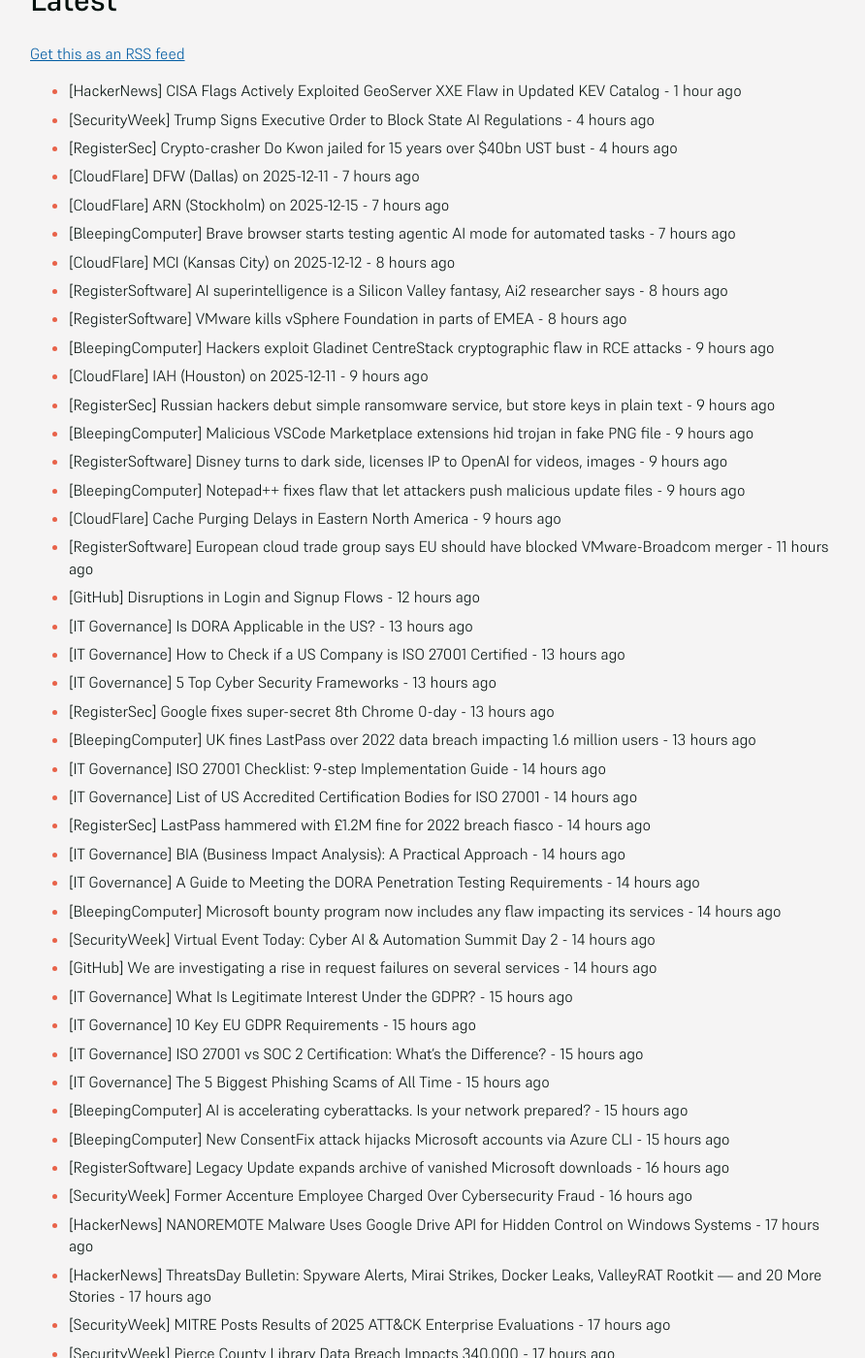
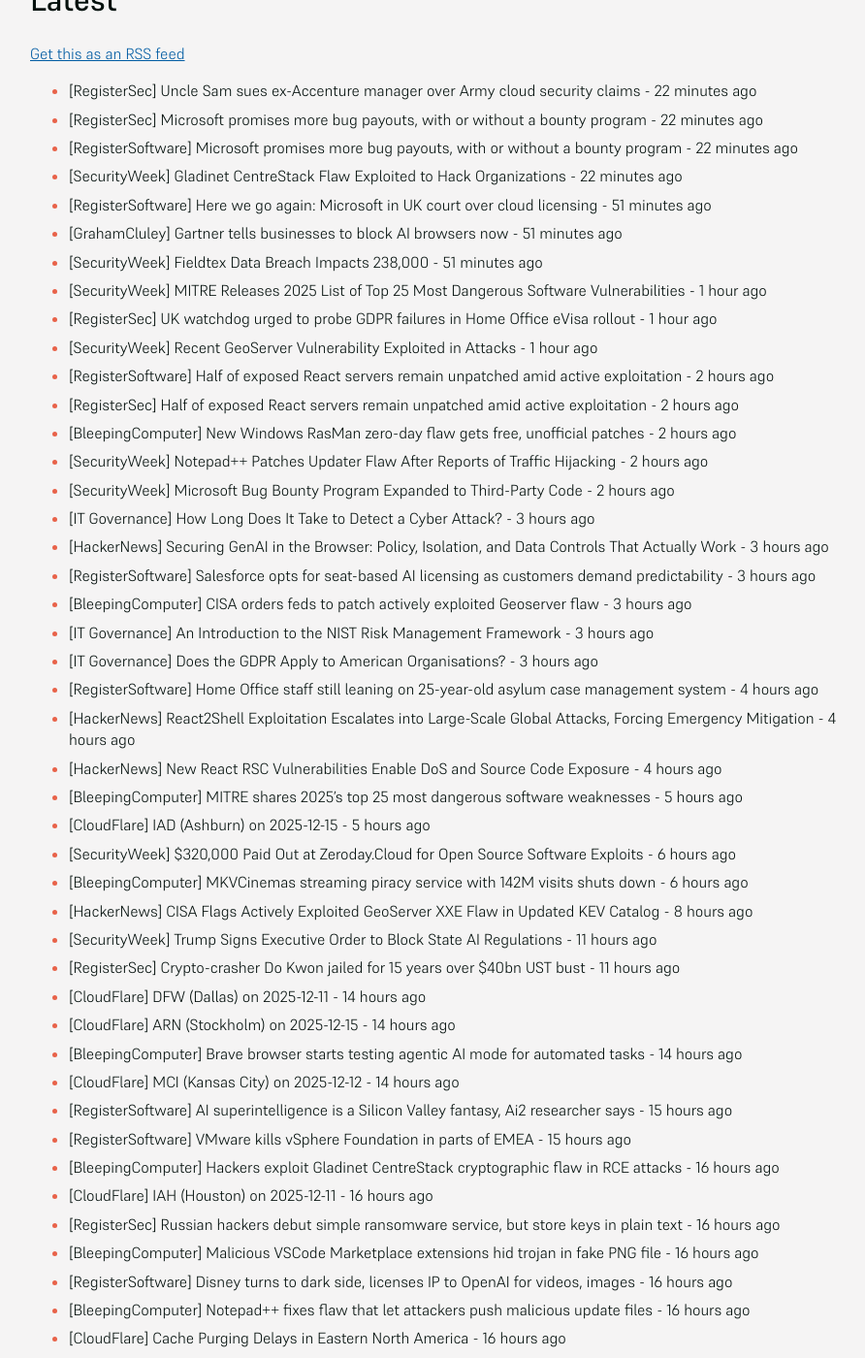
Before and after one commit to SecOpsNews/news, a Jekyll site: the page built from index.md, in a window 1280 px wide and 1400 px high, scrolled down 192 px. Shown: the whole window at 97% size, without its empty margins (193-1085 px from the left). Built offline with Jekyll 4.4.1, drawn with Linux system fonts in a browser that asks for light colours; some of the changed text lies outside the part shown.

Commit message:
New Feed

```diff
--- a/index.md
+++ b/index.md
@@ -9,72 +9,100 @@ description: Latest Updates
 
 <!-- SecOps start -->
 
-- [HackerNews] CISA Flags Actively Exploited GeoServer XXE Flaw in Updated KEV Catalog - 1 hour ago
-- [SecurityWeek] Trump Signs Executive Order to Block State AI Regulations - 4 hours ago
-- [RegisterSec] Crypto-crasher Do Kwon jailed for 15 years over $40bn UST bust - 4 hours ago
-- [CloudFlare] DFW (Dallas) on 2025-12-11 - 7 hours ago
-- [CloudFlare] ARN (Stockholm) on 2025-12-15 - 7 hours ago
-- [BleepingComputer] Brave browser starts testing agentic AI mode for automated tasks - 7 hours ago
-- [CloudFlare] MCI (Kansas City) on 2025-12-12 - 8 hours ago
-- [RegisterSoftware] AI superintelligence is a Silicon Valley fantasy, Ai2 researcher says - 8 hours ago
-- [RegisterSoftware] VMware kills vSphere Foundation in parts of EMEA - 8 hours ago
-- [BleepingComputer] Hackers exploit Gladinet CentreStack cryptographic flaw in RCE attacks - 9 hours ago
-- [CloudFlare] IAH (Houston) on 2025-12-11 - 9 hours ago
-- [RegisterSec] Russian hackers debut simple ransomware service, but store keys in plain text - 9 hours ago
-- [BleepingComputer] Malicious VSCode Marketplace extensions hid trojan in fake PNG file - 9 hours ago
-- [RegisterSoftware] Disney turns to dark side, licenses IP to OpenAI for videos, images - 9 hours ago
-- [BleepingComputer] Notepad++ fixes flaw that let attackers push malicious update files - 9 hours ago
-- [CloudFlare] Cache Purging Delays in Eastern North America - 9 hours ago
-- [RegisterSoftware] European cloud trade group says EU should have blocked VMware-Broadcom merger - 11 hours ago
-- [GitHub] Disruptions in Login and Signup Flows - 12 hours ago
-- [IT Governance] Is DORA Applicable in the US? - 13 hours ago
-- [IT Governance] How to Check if a US Company is ISO 27001 Certified - 13 hours ago
-- [IT Governance] 5 Top Cyber Security Frameworks - 13 hours ago
-- [RegisterSec] Google fixes super-secret 8th Chrome 0-day - 13 hours ago
-- [BleepingComputer] UK fines LastPass over 2022 data breach impacting 1.6 million users - 13 hours ago
-- [IT Governance] ISO 27001 Checklist: 9-step Implementation Guide - 14 hours ago
-- [IT Governance] List of US Accredited Certification Bodies for ISO 27001 - 14 hours ago
-- [RegisterSec] LastPass hammered with £1.2M fine for 2022 breach fiasco - 14 hours ago
-- [IT Governance] BIA (Business Impact Analysis): A Practical Approach - 14 hours ago
-- [IT Governance] A Guide to Meeting the DORA Penetration Testing Requirements - 14 hours ago
-- [BleepingComputer] Microsoft bounty program now includes any flaw impacting its services - 14 hours ago
-- [SecurityWeek] Virtual Event Today: Cyber AI & Automation Summit Day 2 - 14 hours ago
-- [GitHub] We are investigating a rise in request failures on several services - 14 hours ago
-- [IT Governance] What Is Legitimate Interest Under the GDPR? - 15 hours ago
-- [IT Governance] 10 Key EU GDPR Requirements - 15 hours ago
-- [IT Governance] ISO 27001 vs SOC 2 Certification: What’s the Difference? - 15 hours ago
-- [IT Governance] The 5 Biggest Phishing Scams of All Time - 15 hours ago
-- [BleepingComputer] AI is accelerating cyberattacks. Is your network prepared? - 15 hours ago
-- [BleepingComputer] New ConsentFix attack hijacks Microsoft accounts via Azure CLI - 15 hours ago
-- [RegisterSoftware] Legacy Update expands archive of vanished Microsoft downloads - 16 hours ago
-- [SecurityWeek] Former Accenture Employee Charged Over Cybersecurity Fraud - 16 hours ago
-- [HackerNews] NANOREMOTE Malware Uses Google Drive API for Hidden Control on Windows Systems - 17 hours ago
-- [HackerNews] ThreatsDay Bulletin: Spyware Alerts, Mirai Strikes, Docker Leaks, ValleyRAT Rootkit — and 20 More Stories - 17 hours ago
-- [SecurityWeek] MITRE Posts Results of 2025 ATT&CK Enterprise Evaluations - 17 hours ago
-- [SecurityWeek] Pierce County Library Data Breach Impacts 340,000 - 17 hours ago
-- [RegisterSec] Researcher claims Salt Typhoon spies attended Cisco training scheme - 17 hours ago
-- [BleepingComputer] Hackers exploit unpatched Gogs zero-day to breach 700 servers - 17 hours ago
-- [HackerNews] The Impact of Robotic Process Automation (RPA) on Identity and Access Management - 17 hours ago
-- [RegisterSoftware] Trump's AI 'Genesis Mission' emerges from Land of Confusion - 17 hours ago
-- [SecurityWeek] Unpatched Gogs Zero-Day Exploited for Months - 18 hours ago
-- [SecurityWeek] Wide Range of Malware Delivered in React2Shell Attacks - 18 hours ago
-- [RegisterSoftware] Microsoft research shows chatbots seeping into everyday life - 18 hours ago
-- [HackerNews] WIRTE Leverages AshenLoader Sideloading to Install the AshTag Espionage Backdoor - 19 hours ago
-- [RegisterSec] 10K Docker images spray live cloud creds across the internet - 19 hours ago
-- [RegisterSoftware] 10K Docker images spray live cloud creds across the internet - 19 hours ago
-- [HackerNews] Unpatched Gogs Zero-Day Exploited Across 700+ Instances Amid Active Attacks - 20 hours ago
-- [SecurityWeek] IBM Patches Over 100 Vulnerabilities - 20 hours ago
-- [BleepingComputer] Microsoft fixes Windows Explorer white flashes in dark mode - 20 hours ago
-- [RegisterSoftware] Airbus exec: Most CIOs in Europe will not finish SAP ECC6 migration by 2030 - 20 hours ago
-- [HackerNews] Chrome Targeted by Active In-the-Wild Exploit Tied to Undisclosed High-Severity Flaw - 20 hours ago
-- [RegisterSec] Users report chaos as Legal Aid Agency stumbles back online after cyberattack - 21 hours ago
-- [CloudFlare] EZE (Buenos Aires) on 2025-12-11 - 21 hours ago
-- [CloudFlare] Cloudflare Abuse form Issues - 21 hours ago
-- [CloudFlare] Network Performance Issues in Brazil - 21 hours ago
-- [BleepingComputer] Google fixes eighth Chrome zero-day exploited in attacks in 2025 - 22 hours ago
-- [CloudFlare] SIN (Singapore) on 2025-12-15 - 22 hours ago
-- [CloudFlare] SIN (Singapore) on 2025-12-16 - 22 hours ago
-- [SecurityWeek] Google Patches Mysterious Chrome Zero-Day Exploited in the Wild - 23 hours ago
+- [RegisterSec] Uncle Sam sues ex-Accenture manager over Army cloud security claims - 22 minutes ago
+- [RegisterSec] Microsoft promises more bug payouts, with or without a bounty program - 22 minutes ago
+- [RegisterSoftware] Microsoft promises more bug payouts, with or without a bounty program - 22 minutes ago
+- [SecurityWeek] Gladinet CentreStack Flaw Exploited to Hack Organizations - 22 minutes ago
+- [RegisterSoftware] Here we go again: Microsoft in UK court over cloud licensing - 51 minutes ago
+- [GrahamCluley] Gartner tells businesses to block AI browsers now - 51 minutes ago
+- [SecurityWeek] Fieldtex Data Breach Impacts 238,000 - 51 minutes ago
+- [SecurityWeek] MITRE Releases 2025 List of Top 25 Most Dangerous Software Vulnerabilities - 1 hour ago
+- [RegisterSec] UK watchdog urged to probe GDPR failures in Home Office eVisa rollout - 1 hour ago
+- [SecurityWeek] Recent GeoServer Vulnerability Exploited in Attacks - 1 hour ago
+- [RegisterSoftware] Half of exposed React servers remain unpatched amid active exploitation - 2 hours ago
+- [RegisterSec] Half of exposed React servers remain unpatched amid active exploitation - 2 hours ago
+- [BleepingComputer] New Windows RasMan zero-day flaw gets free, unofficial patches - 2 hours ago
+- [SecurityWeek] Notepad++ Patches Updater Flaw After Reports of Traffic Hijacking - 2 hours ago
+- [SecurityWeek] Microsoft Bug Bounty Program Expanded to Third-Party Code - 2 hours ago
+- [IT Governance] How Long Does It Take to Detect a Cyber Attack? - 3 hours ago
+- [HackerNews] Securing GenAI in the Browser: Policy, Isolation, and Data Controls That Actually Work - 3 hours ago
+- [RegisterSoftware] Salesforce opts for seat-based AI licensing as customers demand predictability - 3 hours ago
+- [BleepingComputer] CISA orders feds to patch actively exploited Geoserver flaw - 3 hours ago
+- [IT Governance] An Introduction to the NIST Risk Management Framework - 3 hours ago
+- [IT Governance] Does the GDPR Apply to American Organisations? - 3 hours ago
+- [RegisterSoftware] Home Office staff still leaning on 25-year-old asylum case management system - 4 hours ago
+- [HackerNews] React2Shell Exploitation Escalates into Large-Scale Global Attacks, Forcing Emergency Mitigation - 4 hours ago
+- [HackerNews] New React RSC Vulnerabilities Enable DoS and Source Code Exposure - 4 hours ago
+- [BleepingComputer] MITRE shares 2025's top 25 most dangerous software weaknesses - 5 hours ago
+- [CloudFlare] IAD (Ashburn) on 2025-12-15 - 5 hours ago
+- [SecurityWeek] $320,000 Paid Out at Zeroday.Cloud for Open Source Software Exploits - 6 hours ago
+- [BleepingComputer] MKVCinemas streaming piracy service with 142M visits shuts down - 6 hours ago
+- [HackerNews] CISA Flags Actively Exploited GeoServer XXE Flaw in Updated KEV Catalog - 8 hours ago
+- [SecurityWeek] Trump Signs Executive Order to Block State AI Regulations - 11 hours ago
+- [RegisterSec] Crypto-crasher Do Kwon jailed for 15 years over $40bn UST bust - 11 hours ago
+- [CloudFlare] DFW (Dallas) on 2025-12-11 - 14 hours ago
+- [CloudFlare] ARN (Stockholm) on 2025-12-15 - 14 hours ago
+- [BleepingComputer] Brave browser starts testing agentic AI mode for automated tasks - 14 hours ago
+- [CloudFlare] MCI (Kansas City) on 2025-12-12 - 14 hours ago
+- [RegisterSoftware] AI superintelligence is a Silicon Valley fantasy, Ai2 researcher says - 15 hours ago
+- [RegisterSoftware] VMware kills vSphere Foundation in parts of EMEA - 15 hours ago
+- [BleepingComputer] Hackers exploit Gladinet CentreStack cryptographic flaw in RCE attacks - 16 hours ago
+- [CloudFlare] IAH (Houston) on 2025-12-11 - 16 hours ago
+- [RegisterSec] Russian hackers debut simple ransomware service, but store keys in plain text - 16 hours ago
+- [BleepingComputer] Malicious VSCode Marketplace extensions hid trojan in fake PNG file - 16 hours ago
+- [RegisterSoftware] Disney turns to dark side, licenses IP to OpenAI for videos, images - 16 hours ago
+- [BleepingComputer] Notepad++ fixes flaw that let attackers push malicious update files - 16 hours ago
+- [CloudFlare] Cache Purging Delays in Eastern North America - 16 hours ago
+- [RegisterSoftware] European cloud trade group says EU should have blocked VMware-Broadcom merger - 18 hours ago
+- [GitHub] Disruptions in Login and Signup Flows - 19 hours ago
+- [IT Governance] Is DORA Applicable in the US? - 20 hours ago
+- [IT Governance] How to Check if a US Company is ISO 27001 Certified - 20 hours ago
+- [IT Governance] 5 Top Cyber Security Frameworks - 20 hours ago
+- [RegisterSec] Google fixes super-secret 8th Chrome 0-day - 20 hours ago
+- [BleepingComputer] UK fines LastPass over 2022 data breach impacting 1.6 million users - 20 hours ago
+- [IT Governance] ISO 27001 Checklist: 9-step Implementation Guide - 21 hours ago
+- [IT Governance] List of US Accredited Certification Bodies for ISO 27001 - 21 hours ago
+- [RegisterSec] LastPass hammered with £1.2M fine for 2022 breach fiasco - 21 hours ago
+- [IT Governance] BIA (Business Impact Analysis): A Practical Approach - 21 hours ago
+- [IT Governance] A Guide to Meeting the DORA Penetration Testing Requirements - 21 hours ago
+- [BleepingComputer] Microsoft bounty program now includes any flaw impacting its services - 21 hours ago
+- [SecurityWeek] Virtual Event Today: Cyber AI & Automation Summit Day 2 - 21 hours ago
+- [GitHub] We are investigating a rise in request failures on several services - 21 hours ago
+- [IT Governance] What Is Legitimate Interest Under the GDPR? - 22 hours ago
+- [IT Governance] 10 Key EU GDPR Requirements - 22 hours ago
+- [IT Governance] ISO 27001 vs SOC 2 Certification: What’s the Difference? - 22 hours ago
+- [IT Governance] The 5 Biggest Phishing Scams of All Time - 22 hours ago
+- [BleepingComputer] AI is accelerating cyberattacks. Is your network prepared? - 22 hours ago
+- [BleepingComputer] New ConsentFix attack hijacks Microsoft accounts via Azure CLI - 22 hours ago
+- [RegisterSoftware] Legacy Update expands archive of vanished Microsoft downloads - 23 hours ago
+- [SecurityWeek] Former Accenture Employee Charged Over Cybersecurity Fraud - 23 hours ago
+- [HackerNews] NANOREMOTE Malware Uses Google Drive API for Hidden Control on Windows Systems - 1 day ago
+- [HackerNews] ThreatsDay Bulletin: Spyware Alerts, Mirai Strikes, Docker Leaks, ValleyRAT Rootkit — and 20 More Stories - 1 day ago
+- [SecurityWeek] MITRE Posts Results of 2025 ATT&CK Enterprise Evaluations - 1 day ago
+- [SecurityWeek] Pierce County Library Data Breach Impacts 340,000 - 1 day ago
+- [RegisterSec] Researcher claims Salt Typhoon spies attended Cisco training scheme - 1 day ago
+- [BleepingComputer] Hackers exploit unpatched Gogs zero-day to breach 700 servers - 1 day ago
+- [HackerNews] The Impact of Robotic Process Automation (RPA) on Identity and Access Management - 1 day ago
+- [RegisterSoftware] Trump's AI 'Genesis Mission' emerges from Land of Confusion - 1 day ago
+- [SecurityWeek] Unpatched Gogs Zero-Day Exploited for Months - 1 day ago
+- [SecurityWeek] Wide Range of Malware Delivered in React2Shell Attacks - 1 day ago
+- [RegisterSoftware] Microsoft research shows chatbots seeping into everyday life - 1 day ago
+- [HackerNews] WIRTE Leverages AshenLoader Sideloading to Install the AshTag Espionage Backdoor - 1 day ago
+- [RegisterSec] 10K Docker images spray live cloud creds across the internet - 1 day ago
+- [RegisterSoftware] 10K Docker images spray live cloud creds across the internet - 1 day ago
+- [HackerNews] Unpatched Gogs Zero-Day Exploited Across 700+ Instances Amid Active Attacks - 1 day ago
+- [SecurityWeek] IBM Patches Over 100 Vulnerabilities - 1 day ago
+- [BleepingComputer] Microsoft fixes Windows Explorer white flashes in dark mode - 1 day ago
+- [RegisterSoftware] Airbus exec: Most CIOs in Europe will not finish SAP ECC6 migration by 2030 - 1 day ago
+- [HackerNews] Chrome Targeted by Active In-the-Wild Exploit Tied to Undisclosed High-Severity Flaw - 1 day ago
+- [RegisterSec] Users report chaos as Legal Aid Agency stumbles back online after cyberattack - 1 day ago
+- [CloudFlare] EZE (Buenos Aires) on 2025-12-11 - 1 day ago
+- [CloudFlare] Cloudflare Abuse form Issues - 1 day ago
+- [CloudFlare] Network Performance Issues in Brazil - 1 day ago
+- [BleepingComputer] Google fixes eighth Chrome zero-day exploited in attacks in 2025 - 1 day ago
+- [CloudFlare] SIN (Singapore) on 2025-12-15 - 1 day ago
+- [CloudFlare] SIN (Singapore) on 2025-12-16 - 1 day ago
+- [SecurityWeek] Google Patches Mysterious Chrome Zero-Day Exploited in the Wild - 1 day ago
 - [HackerNews] Active Attacks Exploit Gladinet's Hard-Coded Keys for Unauthorized Access and Code Execution - 1 day ago
 - [RegisterSoftware] India’s government wants to set prices for the content AI companies use to train models - 1 day ago
 - [RegisterSoftware] Parachutists told to check software after jumper dangled from a plane - 1 day ago
@@ -116,28 +144,10 @@ description: Latest Updates
 - [BleepingComputer] Why a secure software development life cycle is critical for manufacturers - 1 day ago
 - [SecurityWeek] Virtual Event Today: Cyber AI & Automation Summit - 1 day ago
 - [CloudFlare] FRA (Frankfurt) on 2025-12-12 - 1 day ago
-- [SecurityWeek] US Indicts Extradited Ukrainian on Charges of Aiding Russian Hacking Groups - 1 day ago
-- [GitHub] Some macOS Actions jobs routing to Ubuntu instead - 1 day ago
-- [SecurityWeek] Google Patches Gemini Enterprise Vulnerability Exposing Corporate Data - 1 day ago
-- [NETRESEC] Latrodectus BackConnect - 1 day ago
-- [SecurityWeek] Ivanti EPM Update Patches Critical Remote Code Execution Flaw - 1 day ago
-- [SecurityWeek] Fortinet Patches Critical Authentication Bypass Vulnerabilities - 1 day ago
-- [GrahamCluley] Four years later, Irish health service offers €750 to victims of ransomware attack - 1 day ago
-- [RegisterSec] Crisis in Icebergen: How NATO crafts stories to sharpen cyber skills - 1 day ago
-- [BleepingComputer] Ukrainian hacker charged with helping Russian hacktivist groups - 1 day ago
-- [HackerNews] Warning: WinRAR Vulnerability CVE-2025-6218 Under Active Attack by Multiple Threat Groups - 1 day ago
-- [HackerNews] Webinar: How Attackers Exploit Cloud Misconfigurations Across AWS, AI Models, and Kubernetes - 1 day ago
-- [SecurityWeek] SAP Patches Critical Vulnerabilities With December 2025 Security Updates - 1 day ago
-- [HackerNews] Microsoft Issues Security Fixes for 56 Flaws, Including Active Exploit and Two Zero-Days - 1 day ago
-- [SecurityWeek] ICS Patch Tuesday: Vulnerabilities Fixed by Siemens, Rockwell, Schneider - 1 day ago
-- [CloudFlare] ZRH (Zurich) on 2025-12-11 - 1 day ago
-- [CloudFlare] TLH (Tallahassee) on 2025-12-11 - 1 day ago
-- [CloudFlare] IAD (Ashburn) on 2025-12-15 - 1 day ago
-- [GitHub] Some Actions customers experiencing run start delays - 1 day ago
-- [CloudFlare] DFW (Dallas) on 2025-12-11 - 1 day ago
-- [CloudFlare] ARN (Stockholm) on 2025-12-15 - 1 day ago
-- [RegisterSoftware] Vibe coding will deliver a wonderful proliferation of personalized software - 1 day ago
-- [SecurityWeek] Intel, AMD Processors Affected by PCIe Vulnerabilities - 1 day ago
+- [SecurityWeek] US Indicts Extradited Ukrainian on Charges of Aiding Russian Hacking Groups - 2 days ago
+- [GitHub] Some macOS Actions jobs routing to Ubuntu instead - 2 days ago
+- [SecurityWeek] Google Patches Gemini Enterprise Vulnerability Exposing Corporate Data - 2 days ago
+- [NETRESEC] Latrodectus BackConnect - 2 days ago
 - [DataBreaches] Russian-linked hackers appear to have launched a crippling cyberattack on Western New Mexico University - 7 months ago
 - [DataBreaches] SK Telecom vows to take full responsibility for damage from recent data leak - 7 months ago
 - [HackerNews] Storm-1977 Hits Education Clouds with AzureChecker, Deploys 200+ Crypto Mining Containers - 7 months ago
```
